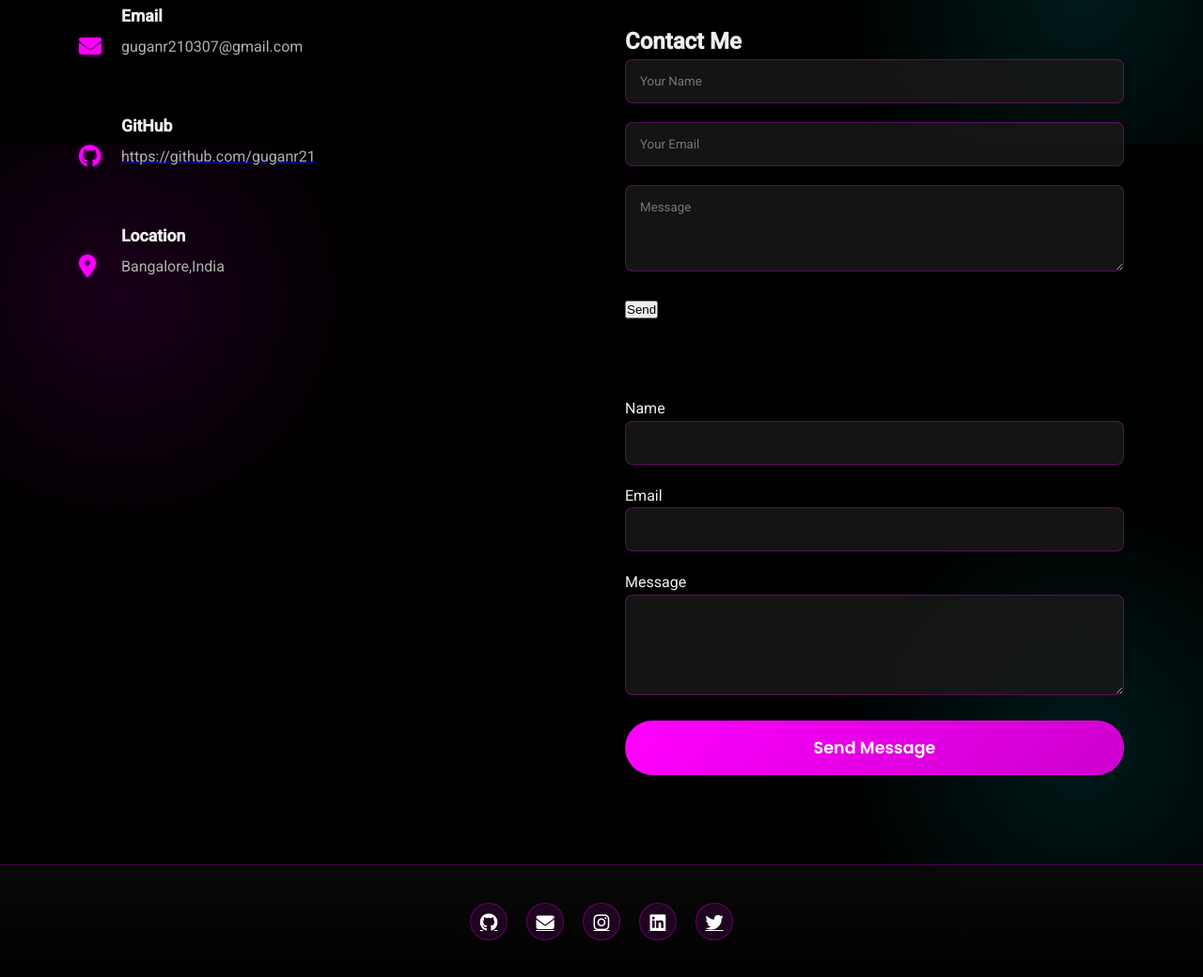
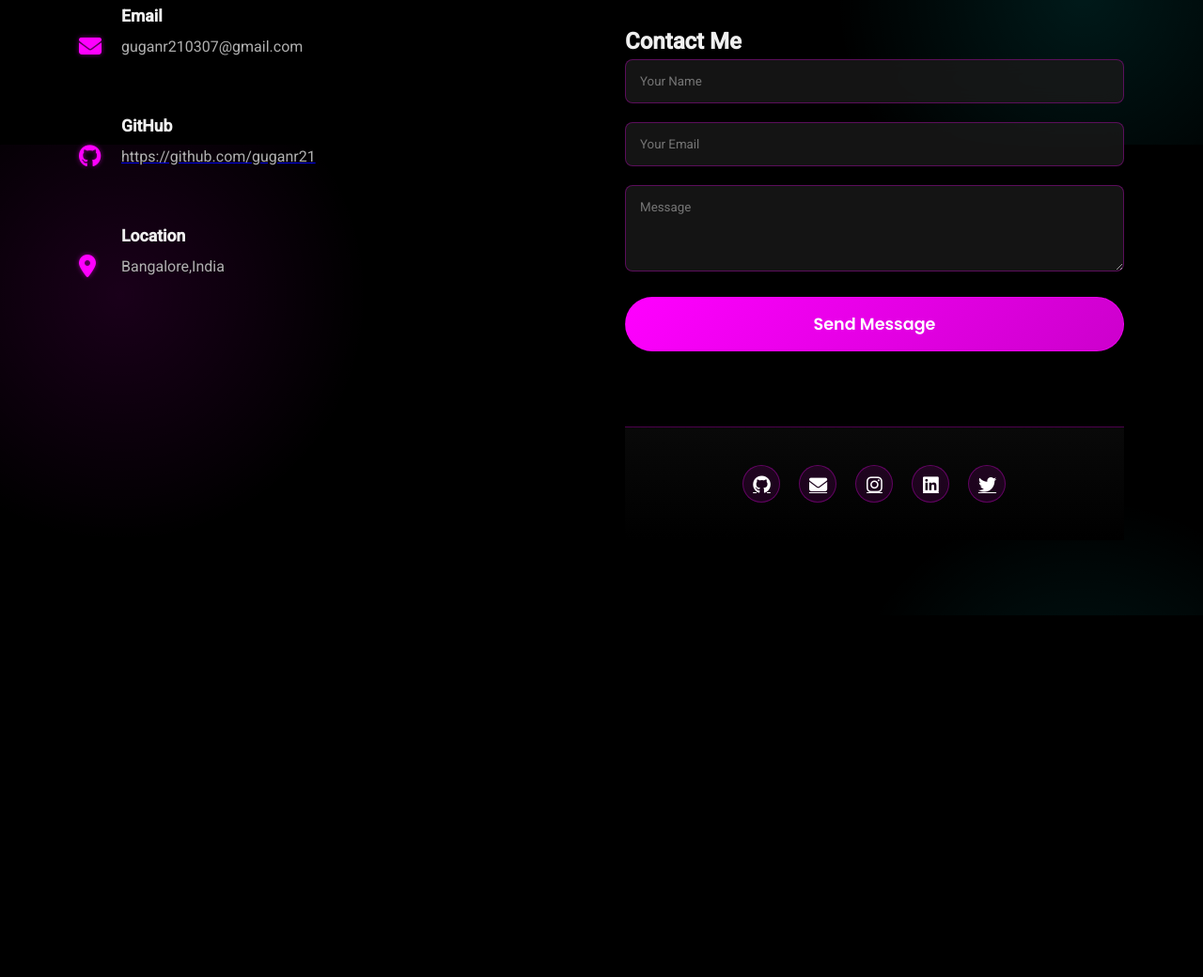
Before and after one commit to guganr21/PORTFOLIO_R, a plain HTML site: page frontend/index.html in a window 1280 px wide. Shown: the part 2246-3286 px from the top of the page at 94% size. After the commit the page ends 2901 px from the top, so only its background shows below. Drawn offline with Linux system fonts and the light colour scheme.

Commit message:
Update index.html

```diff
--- a/frontend/index.html
+++ b/frontend/index.html
@@ -153,7 +153,7 @@
     <input type="text" placeholder="Your Name" required>
     <input type="email" placeholder="Your Email" required>
     <textarea placeholder="Message" rows="4" required></textarea>
-    <button type="submit">Send</button>
+       <button type="submit" class="btn submit-btn">Send Message</button>
   </form>
   <p id="status"></p>
 </section>
@@ -161,24 +161,6 @@
 
 
 
-                            <label for="name">Name</label>
-                            <input type="text" id="name" name="name" required>
-                        </div>
-                        <div class="form-group">
-                            <label for="email">Email</label>
-                            <input type="email" id="email" name="email" required>
-                        </div>
-                        <div class="form-group">
-                            <label for="message">Message</label>
-                            <textarea id="message" name="message" rows="5" required></textarea>
-                        </div>
-                        <button type="submit" class="btn submit-btn">Send Message</button>
-                        <p id="form-message"></p>
-                    </form>
-                </div>
-            </div>
-        </div>
-    </section>
 
     <!-- Footer -->
     <footer class="footer">
```
